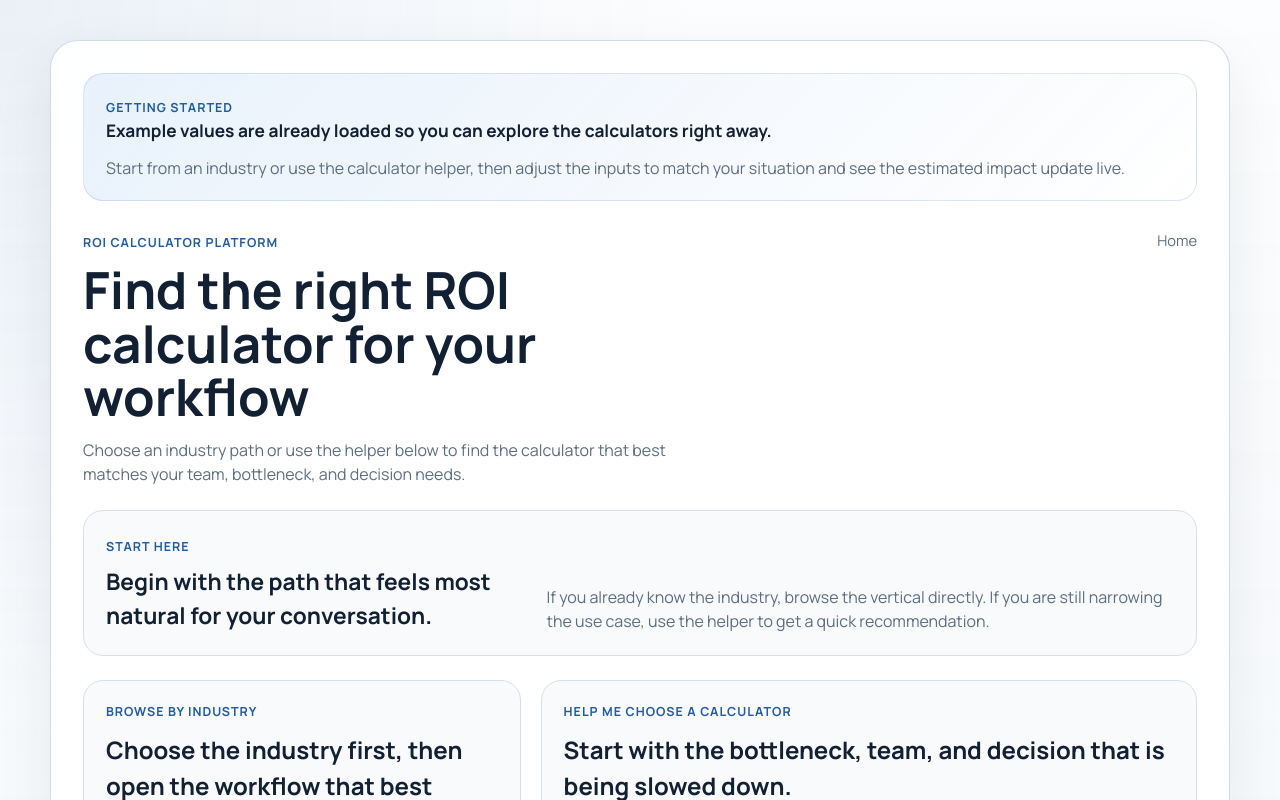
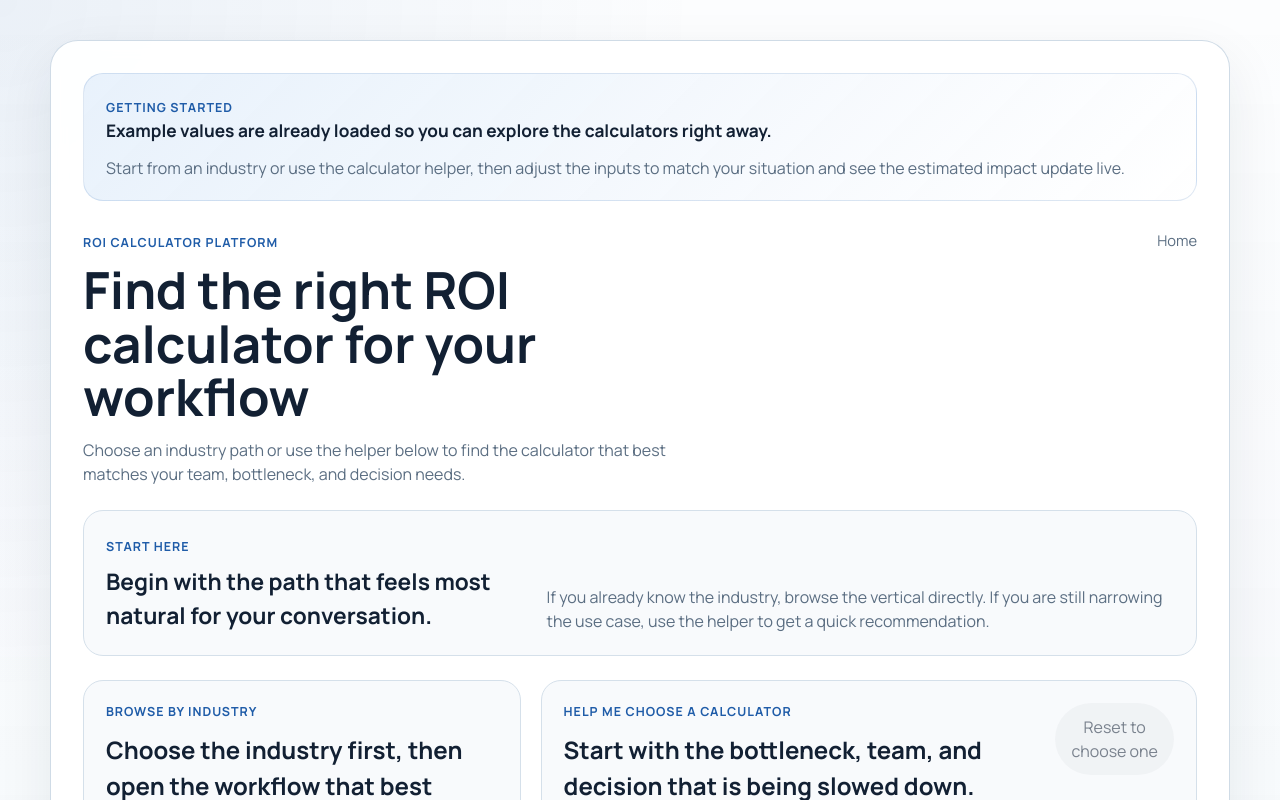
Before and after one commit to mwhittenburg/rescale-roi-app, a React (Vite) app: page / in a window 1280 px wide. Shown: the top 800 px of the page. Built offline with nearby package versions, Linux system fonts and the light colour scheme.

Commit message:
Add reset control to calculator helper

```diff
--- a/src/components/CalculatorRecommendationHelper.jsx
+++ b/src/components/CalculatorRecommendationHelper.jsx
@@ -1,5 +1,11 @@
 import { useMemo, useState } from "react";
 import { buildCalculatorPath, buildIndustryPath } from "../router";
+
+const defaultAnswers = {
+  bottleneck: "",
+  teamType: "",
+  slowedDecision: "",
+};
 
 function scoreCalculator(calculator, answers) {
   const selector = calculator.selector ?? {};
@@ -31,11 +37,7 @@ export function CalculatorRecommendationHelper({
   options,
   onNavigate,
 }) {
-  const [answers, setAnswers] = useState({
-    bottleneck: "",
-    teamType: "",
-    slowedDecision: "",
-  });
+  const [answers, setAnswers] = useState(defaultAnswers);
 
   const allCalculators = useMemo(
     () =>
@@ -70,8 +72,18 @@ export function CalculatorRecommendationHelper({
     setAnswers((current) => ({ ...current, [key]: value }));
   }
 
+  function resetAnswers() {
+    setAnswers(defaultAnswers);
+  }
+
+  const isAtDefaultState =
+    answers.bottleneck === "" &&
+    answers.teamType === "" &&
+    answers.slowedDecision === "";
+
   return (
     <section className="panel choice-card">
+      <div className="selector-header">
         <div className="choice-copy">
           <p className="section-kicker">Help Me Choose A Calculator</p>
           <h2>Start with the bottleneck, team, and decision that is being slowed down.</h2>
@@ -79,6 +91,15 @@ export function CalculatorRecommendationHelper({
             Answer these three quick questions to see the 1 to 2 calculators most
             likely to fit your workflow.
           </p>
+        </div>
+        <button
+          type="button"
+          className="ghost-button"
+          onClick={resetAnswers}
+          disabled={isAtDefaultState}
+        >
+          Reset to choose one
+        </button>
       </div>
 
       <div className="selector-grid">
--- a/src/styles.css
+++ b/src/styles.css
@@ -237,6 +237,13 @@ p {
   gap: 10px;
 }
 
+.selector-header {
+  display: flex;
+  align-items: flex-start;
+  justify-content: space-between;
+  gap: 16px;
+}
+
 .industry-card h3,
 .use-case-card h3 {
   font-size: 1.3rem;
@@ -352,6 +359,12 @@ p {
 .ghost-button {
   background: rgba(18, 32, 51, 0.06);
   color: var(--text);
+}
+
+.ghost-button:disabled {
+  cursor: default;
+  opacity: 0.55;
+  transform: none;
 }
 
 .industry-card button:hover,
@@ -592,6 +605,11 @@ button:focus-visible,
     align-items: flex-start;
   }
 
+  .selector-header {
+    flex-direction: column;
+    align-items: flex-start;
+  }
+
   .breadcrumb-list {
     justify-content: flex-start;
   }
```
Lines whose indentation alone changed are shown as unchanged.
